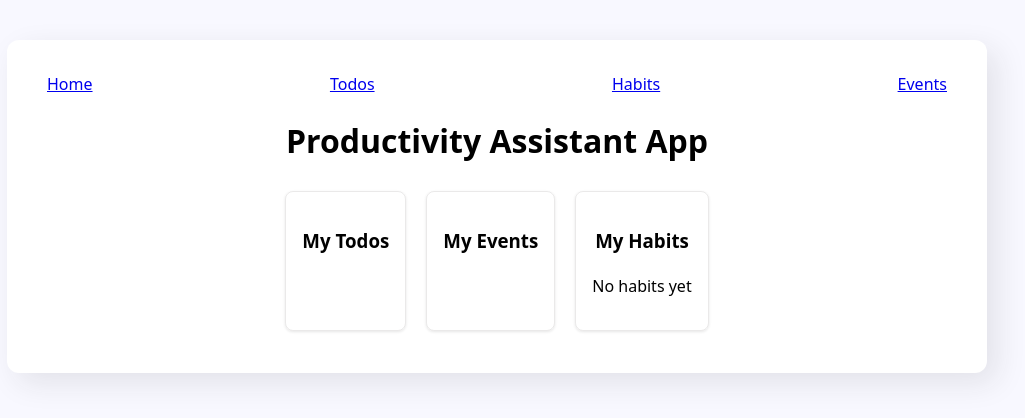
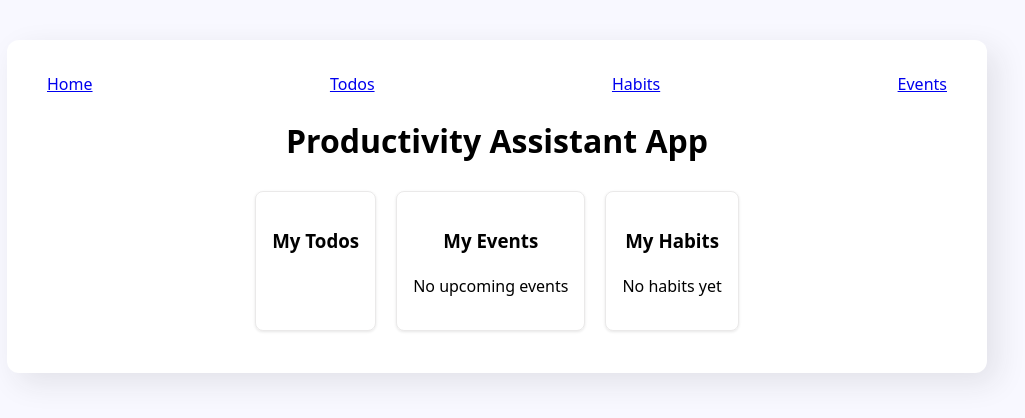
Before and after one commit to annaangvallskeppstedt-spec/Projektarbete-grupp-6, a React (Vite) app: page / in a window 1280 px wide. Shown: the top 418 px of the page, without its empty margins (143-1168 px from the left). Built offline with nearby package versions, Linux system fonts and the light colour scheme.

Commit message:
Lagt till Eventfunktion i App.jsx och fixat in upcoming events på home.jsx

```diff
--- a/src/App.jsx
+++ b/src/App.jsx
@@ -1,25 +1,27 @@
-import { useState } from 'react'
-import './App.css'
-import { BrowserRouter, Routes, Route } from 'react-router-dom'
-import Home from './pages/Home'
-import Todos from './pages/Todos'
-import Habits from './pages/Habits'
-import Events from './pages/Events'
+import { useState } from "react";
+import "./App.css";
+import { Routes, Route } from "react-router-dom";
+import Home from "./pages/Home";
+import Todos from "./pages/Todos";
+import Habits from "./pages/Habits";
+import Events from "./pages/Events";
 
 function App() {
+  const [events, setEvents] = useState([]);
 
   return (
     <div>
       <Routes>
-        <Route path='/' element={<Home/>}/>
-        <Route path='/Todos' element={<Todos/>}/>
-        <Route path='/Habits' element={<Habits/>}/>
-        <Route path='/Events' element={<Events/>}/>
+        <Route path="/" element={<Home events={events} />} />
+        <Route path="/todos" element={<Todos />} />
+        <Route path="/habits" element={<Habits />} />
+        <Route
+          path="/events"
+          element={<Events events={events} setEvents={setEvents} />}
+        />
       </Routes>
-
     </div>
-    )
-
+  );
 }
 
-export default App
+export default App;
--- a/src/pages/Events.jsx
+++ b/src/pages/Events.jsx
@@ -5,7 +5,7 @@ import EventList from "../components/EventList";
 import "../index.css";
 
 const Events = () => {
-  const [events, setEvents] = useState([]);
+  const Events = ({ events, setEvents }) => {
   const [filter, setFilter] = useState("all");
   const [editingId, setEditingId] = useState(null);
 
@@ -13,8 +13,8 @@ const Events = () => {
     name: "",
     start: "",
     end: "",
-  });
-
+    });
+  }
   const now = new Date();
 
 //  handlers //
--- a/src/pages/Home.jsx
+++ b/src/pages/Home.jsx
@@ -3,27 +3,44 @@ import Navbar from "../components/Navbar"
 import { HabitContext } from "../context/HabitContext"
 import { useContext } from "react"
 
-const Home = () => {
+
+
+
+const Home = ({ events = [] }) => {
+
 
         const {
             sortedHabits,
         } = useContext(HabitContext)
+        const now = new Date();
+
+        const upcomingEvents = events
+        .filter(e => e.start > now)
+        .sort((a, b) => a.start - b.start)
+        .slice(0, 3);
 
 return(
 
     <div className="container">
-
         <Navbar/>
         <h1>Productivity Assistant App</h1>
 
         <div className="container-overview">
         <div className="todo-overview">
         <h3>My Todos</h3>
-
         </div>
 
     <div className="event-overview">
         <h3>My Events</h3>
+        {upcomingEvents.length > 0 ? (
+        upcomingEvents.map(e => (
+        <p key={e.id}>
+        {e.name} – {e.start.toLocaleDateString()}
+        </p>
+        ))
+    ) : (
+        <p>No upcoming events</p>
+         )}
     </div>
 
                 <div className="habits-overview">
```
Lines whose indentation alone changed are shown as unchanged.
